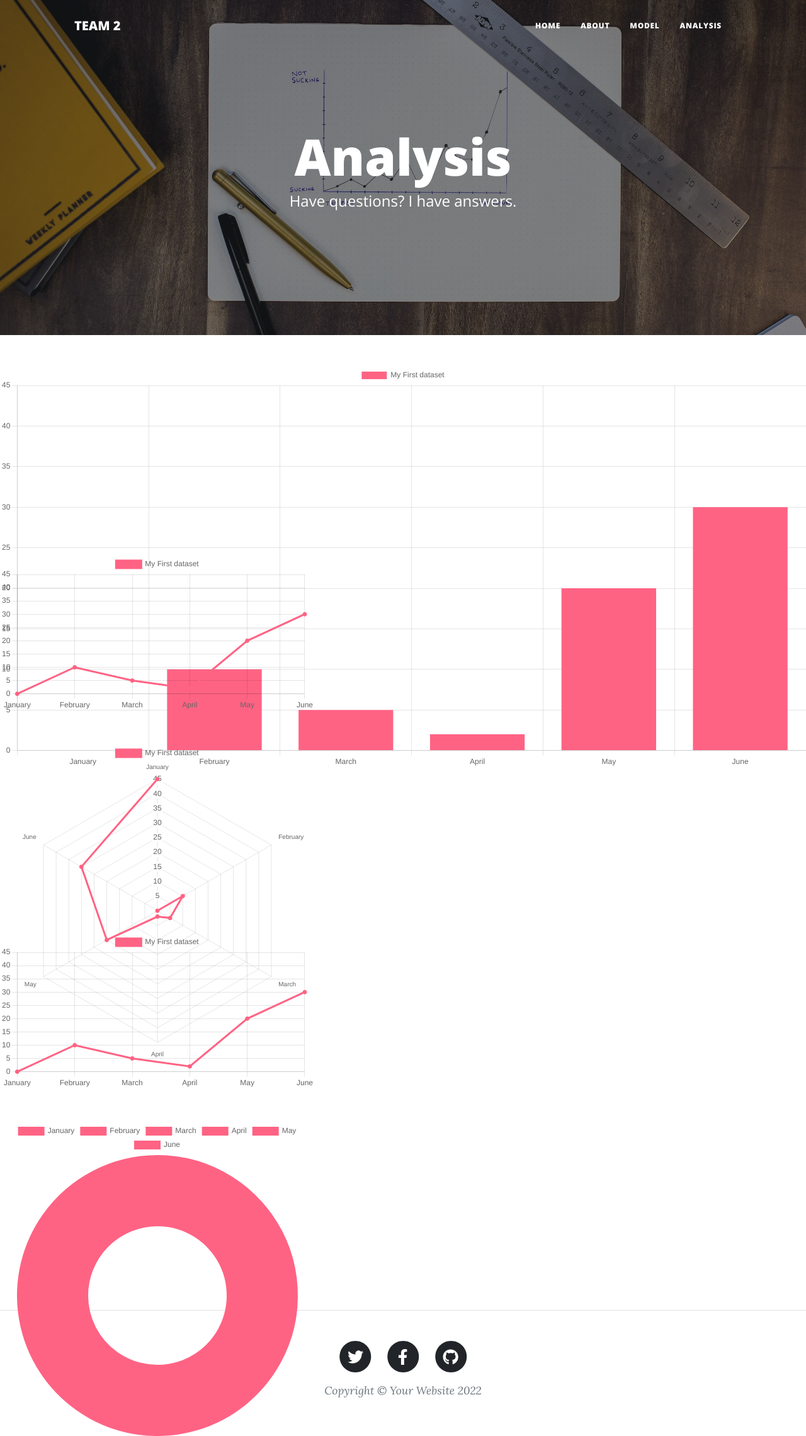
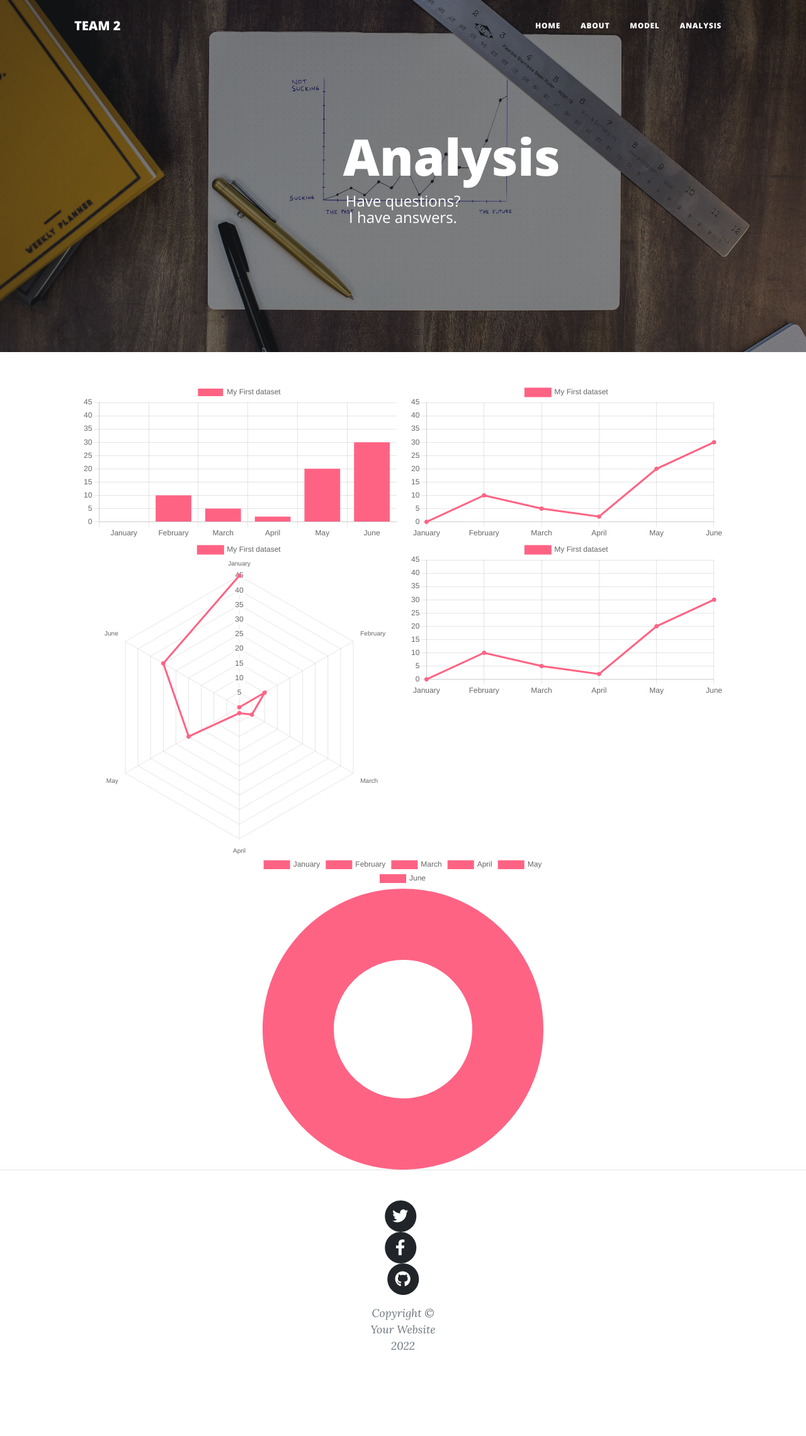
Before and after one commit to Hanklee28/house_preidict_class, a Flask app: page /analysis in a window 1280 px wide. Shown: the whole page at 63% size. After the commit the page ends 2144 px from the top, so only its background shows below. Run offline with Flask 2, Linux system fonts and the light colour scheme; some libraries are stand-ins or nearby versions.

Commit message:
5 chart排版

```diff
--- a/templates/analysis.html
+++ b/templates/analysis.html
@@ -22,6 +22,32 @@
         rel="stylesheet" type="text/css" />
     <!-- Core theme CSS (includes Bootstrap)-->
     <link href="../static/styles.css" rel="stylesheet" />
+
+    <style>
+        canvas {
+            -moz-user-select: none;
+            -webkit-user-select: none;
+            -ms-user-select: none;
+        }
+        .chart-container {
+            width: 500px;
+            margin-left: 10px;
+            margin-right: 10px;
+        }
+        .container {
+            display: flex;
+            flex-direction: row;
+            flex-wrap: wrap;
+            justify-content: center;
+        }
+
+
+
+
+
+    </style>
+
+
 </head>
 
 <body>
@@ -58,10 +84,11 @@
         </div>
     </header>
     <!-- Main Content-->
-    <div style="width: 500x; height: 300px;">
-        <div>
-            <canvas style="width: 500x; height: 300px;" id="barChart"></canvas>
-        </div>
+
+
+    <div class="container">
+        <div class="chart-container"><iframe class="chartjs-hidden-iframe" tabindex="-1" style="display: block; overflow: hidden; border: 0px; margin: 0px; inset: 0px; height: 100%; width: 100%; position: absolute; pointer-events: none; z-index: -1;"></iframe>
+            <canvas id="barChart" width="500" height="250" style="display: block; width: 500px; height: 250px;"></canvas>
             <script>
                 const bar_labels = [
                     'January',
@@ -92,7 +119,6 @@
                         //     }
                     }
                 }
-
             </script>
             <script>
                 const barChart = new Chart(
@@ -101,11 +127,8 @@
                 );
             </script>
         </div>
-
-    <div style="width: 500px; height: 300px;">
-        <div>
-            <canvas id="line_accuracy_Chart"></canvas>
-        </div>
+        <div class="chart-container"><iframe class="chartjs-hidden-iframe" tabindex="-1" style="display: block; overflow: hidden; border: 0px; margin: 0px; inset: 0px; height: 100%; width: 100%; position: absolute; pointer-events: none; z-index: -1;"></iframe>
+            <canvas id="line_accuracy_Chart" width="500" height="250" style="display: block; width: 500px; height: 250px;"></canvas>
             <script>
                 const line_accuracy_labels = [
                     'January',
@@ -146,15 +169,8 @@
                 );
             </script>
         </div>
-
-
-
-
-
-    <div style="width: 500px; height: 300px;">
-        <div>
-            <canvas id="radarChart"></canvas>
-        </div>
+        <div class="chart-container"><iframe class="chartjs-hidden-iframe" tabindex="-1" style="display: block; overflow: hidden; border: 0px; margin: 0px; inset: 0px; height: 100%; width: 100%; position: absolute; pointer-events: none; z-index: -1;"></iframe>
+            <canvas id="radarChart" width="500" height="250" style="display: block; width: 500px; height: 250px;"></canvas>
             <script>
                 const radar_labels = [
                     'January',
@@ -195,11 +211,8 @@
                 );
             </script>
         </div>
-
-    <div style="width: 500px; height: 300px;">
-        <div>
-            <canvas id="line_history_Chart"></canvas>
-        </div>
+        <div class="chart-container"><iframe class="chartjs-hidden-iframe" tabindex="-1" style="display: block; overflow: hidden; border: 0px; margin: 0px; inset: 0px; height: 100%; width: 100%; position: absolute; pointer-events: none; z-index: -1;"></iframe>
+            <canvas id="line_history_Chart" width="500" height="250" style="display: block; width: 500px; height: 250px;"></canvas>
             <script>
                 const line_history_labels = [
                     'January',
@@ -240,12 +253,8 @@
                 );
             </script>
         </div>
-
-
-    <div style="width: 500px; height: 300px;">
-        <div>
-            <canvas id="doughnutChart"></canvas>
-        </div>
+        <div class="chart-container"><iframe class="chartjs-hidden-iframe" tabindex="-1" style="display: block; overflow: hidden; border: 0px; margin: 0px; inset: 0px; height: 100%; width: 100%; position: absolute; pointer-events: none; z-index: -1;"></iframe>
+            <canvas id="doughnutChart"width="1000" height="500" style="display: block; height: 250px; width: 500px;"></canvas>
             <script>
                 const doughnut_labels = [
                     'January',
@@ -285,12 +294,9 @@
                     doughnut_config
                 );
             </script>
+
         </div>
-
-
-
-
-
+    </div>
     <!-- Footer-->
     <footer class="border-top" width="50" heght="50">
         <div class="container px-4 px-lg-5">
```
Lines whose indentation alone changed are shown as unchanged.
